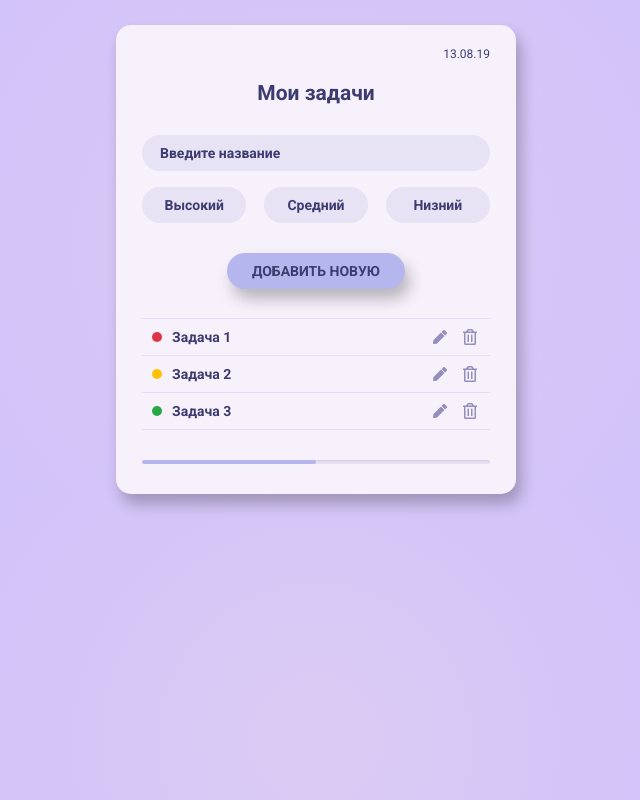
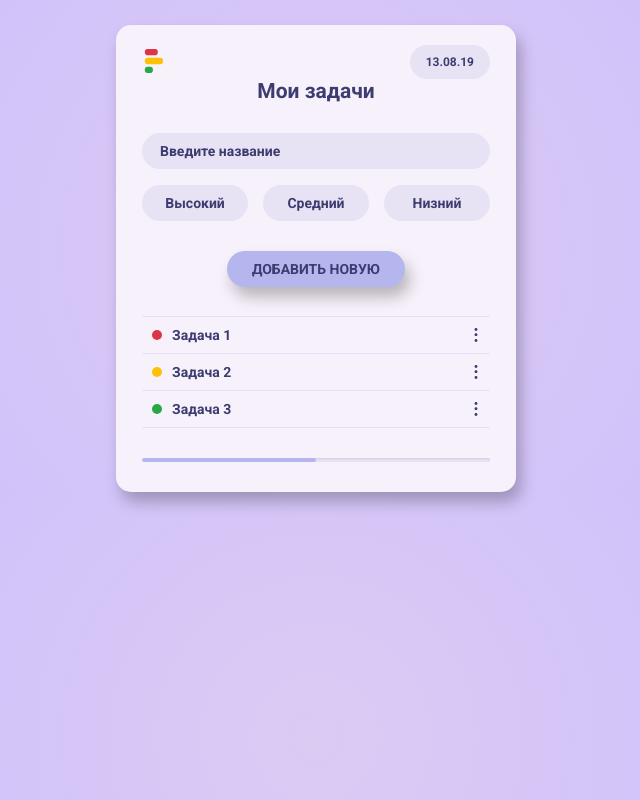
Before and after one commit to shishlachevilya/dayplanner, a Svelte app: page / in a window 1280 px wide. Shown: the whole page, without its empty margins (324-964 px from the left). Built offline with nearby package versions, Linux system fonts and the light colour scheme.

Commit message:
redesign top line and menu btn

```diff
--- a/src/components/Date.svelte
+++ b/src/components/Date.svelte
@@ -17,19 +17,36 @@
 </script>
 
 <style type="text/scss">
-  div {
-    padding: 0 0 20px;
-    text-align: right;
+  .top-line {
+    display: flex;
+    justify-content: space-between;
+    align-items: center;
   }
 
-  span {
+  .icon {
+
+  }
+
+  .date {
+    display: inline-block;
+    padding: 10px 16px;
     color: #3d3c70;
     font-size: 12px;
     font-family: "Roboto", sans-serif;
-    font-weight: 400;
+    font-weight: 700;
+    background: #e7e2f4;
+    border-radius: 25px;
   }
 </style>
 
-<div>
-  <span>{formatDate(d)}</span>
+<div class="top-line">
+  <div class="icon">
+    <svg width="24" height="24" viewBox="0 0 70 92" fill="none" xmlns="http://www.w3.org/2000/svg">
+      <path d="M9.21003 24H40.2091C45.2956 24 49.4187 19.8769 49.4187 14.79V9.21003C49.4187 4.12309 45.2956 0 40.2091 0H9.21003C4.12309 0 0 4.12309 0 9.21003V14.79C0 19.8769 4.12309 24 9.21003 24Z" fill="#dc3545"/>
+      <path d="M60.1331 34H9.21032C4.12322 34 0 38.1232 0 43.2092V48.7893C0 53.8783 4.12322 58 9.21032 58H60.1331C65.2198 58 69.343 53.8783 69.343 48.7893V43.2092C69.343 38.1232 65.2198 34 60.1331 34Z" fill="#ffc107"/>
+      <path d="M21.4894 68H9.21003C4.12309 68 0 72.1246 0 77.2096V82.7896C0 87.8785 4.12309 92 9.21003 92H21.4894C26.576 92 30.699 87.8785 30.699 82.7896V77.2096C30.699 72.1246 26.576 68 21.4894 68Z" fill="#28a745"/>
+    </svg>
+  </div>
+
+  <div class="date">{formatDate(d)}</div>
 </div>
--- a/src/components/Form.svelte
+++ b/src/components/Form.svelte
@@ -35,7 +35,7 @@
 
     &__col {
       display: inline-flex;
-      width: 30%;
+      width: 30.5%;
     }
 
     &__text {
--- a/src/components/ListElement.svelte
+++ b/src/components/ListElement.svelte
@@ -15,7 +15,7 @@
 <style type="text/scss">
   li {
     margin: -1px 0 0;
-    padding: 0 10px 0 30px;
+    padding: 0 0 0 30px;
     border-top: 1px solid #e6dff7;
     border-bottom: 1px solid #e6dff7;
   }
@@ -69,8 +69,8 @@
     display: flex;
     justify-content: center;
     align-items: center;
-    width: 20px;
-    height: 20px;
+    width: 28px;
+    height: 28px;
     background: none;
     outline: none;
     border: none;
@@ -78,9 +78,14 @@
     cursor: pointer;
   }
 
-  button[data-action="delete"] {
+  button[data-action="menu"] {
     top: 50%;
     right: 0;
+    border-radius: 50%;
+  }
+
+  button[data-action="menu"]:hover {
+    background: #e7e2f4;
   }
 
   button[data-action="edit"] {
@@ -118,16 +123,21 @@
   <div class={priority}>
     <p>{content}</p>
 
-    <button data-action="edit">
-      <svg aria-hidden="true" focusable="false" data-prefix="fas" data-icon="pen" class="svg-inline--fa fa-pen fa-w-16" role="img" xmlns="http://www.w3.org/2000/svg" viewBox="0 0 512 512">
-        <path d="M290.74 93.24l128.02 128.02-277.99 277.99-114.14 12.6C11.35 513.54-1.56 500.62.14 485.34l12.7-114.22 277.9-277.88zm207.2-19.06l-60.11-60.11c-18.75-18.75-49.16-18.75-67.91 0l-56.55 56.55 128.02 128.02 56.55-56.55c18.75-18.76 18.75-49.16 0-67.91z"></path>
+    <button data-action="menu">
+      <svg width="4" height="14" viewBox="0 0 4 19" fill="none" xmlns="http://www.w3.org/2000/svg">
+        <path fill-rule="evenodd" clip-rule="evenodd" d="M2 4C3.10457 4 4 3.10457 4 2C4 0.895431 3.10457 0 2 0C0.895431 0 0 0.895431 0 2C0 3.10457 0.895431 4 2 4ZM2 11C3.10457 11 4 10.1046 4 9C4 7.89543 3.10457 7 2 7C0.895431 7 0 7.89543 0 9C0 10.1046 0.895431 11 2 11ZM4 17C4 18.1046 3.10457 19 2 19C0.895431 19 0 18.1046 0 17C0 15.8954 0.895431 15 2 15C3.10457 15 4 15.8954 4 17Z" fill="#3d3c70"/>
       </svg>
     </button>
+<!--    <button data-action="edit">-->
+<!--      <svg aria-hidden="true" focusable="false" data-prefix="fas" data-icon="pen" class="svg-inline&#45;&#45;fa fa-pen fa-w-16" role="img" xmlns="http://www.w3.org/2000/svg" viewBox="0 0 512 512">-->
+<!--        <path d="M290.74 93.24l128.02 128.02-277.99 277.99-114.14 12.6C11.35 513.54-1.56 500.62.14 485.34l12.7-114.22 277.9-277.88zm207.2-19.06l-60.11-60.11c-18.75-18.75-49.16-18.75-67.91 0l-56.55 56.55 128.02 128.02 56.55-56.55c18.75-18.76 18.75-49.16 0-67.91z"></path>-->
+<!--      </svg>-->
+<!--    </button>-->
 
-    <button data-action="delete" on:click={deleteHandler}>
-      <svg aria-hidden="true" focusable="false" data-prefix="far" data-icon="trash-alt" class="svg-inline--fa fa-trash-alt fa-w-14" role="img" xmlns="http://www.w3.org/2000/svg" viewBox="0 0 448 512">
-        <path d="M268 416h24a12 12 0 0 0 12-12V188a12 12 0 0 0-12-12h-24a12 12 0 0 0-12 12v216a12 12 0 0 0 12 12zM432 80h-82.41l-34-56.7A48 48 0 0 0 274.41 0H173.59a48 48 0 0 0-41.16 23.3L98.41 80H16A16 16 0 0 0 0 96v16a16 16 0 0 0 16 16h16v336a48 48 0 0 0 48 48h288a48 48 0 0 0 48-48V128h16a16 16 0 0 0 16-16V96a16 16 0 0 0-16-16zM171.84 50.91A6 6 0 0 1 177 48h94a6 6 0 0 1 5.15 2.91L293.61 80H154.39zM368 464H80V128h288zm-212-48h24a12 12 0 0 0 12-12V188a12 12 0 0 0-12-12h-24a12 12 0 0 0-12 12v216a12 12 0 0 0 12 12z"></path>
-      </svg>
-    </button>
+<!--    <button data-action="delete" on:click={deleteHandler}>-->
+<!--      <svg aria-hidden="true" focusable="false" data-prefix="far" data-icon="trash-alt" class="svg-inline&#45;&#45;fa fa-trash-alt fa-w-14" role="img" xmlns="http://www.w3.org/2000/svg" viewBox="0 0 448 512">-->
+<!--        <path d="M268 416h24a12 12 0 0 0 12-12V188a12 12 0 0 0-12-12h-24a12 12 0 0 0-12 12v216a12 12 0 0 0 12 12zM432 80h-82.41l-34-56.7A48 48 0 0 0 274.41 0H173.59a48 48 0 0 0-41.16 23.3L98.41 80H16A16 16 0 0 0 0 96v16a16 16 0 0 0 16 16h16v336a48 48 0 0 0 48 48h288a48 48 0 0 0 48-48V128h16a16 16 0 0 0 16-16V96a16 16 0 0 0-16-16zM171.84 50.91A6 6 0 0 1 177 48h94a6 6 0 0 1 5.15 2.91L293.61 80H154.39zM368 464H80V128h288zm-212-48h24a12 12 0 0 0 12-12V188a12 12 0 0 0-12-12h-24a12 12 0 0 0-12 12v216a12 12 0 0 0 12 12z"></path>-->
+<!--      </svg>-->
+<!--    </button>-->
   </div>
 </li>
```
